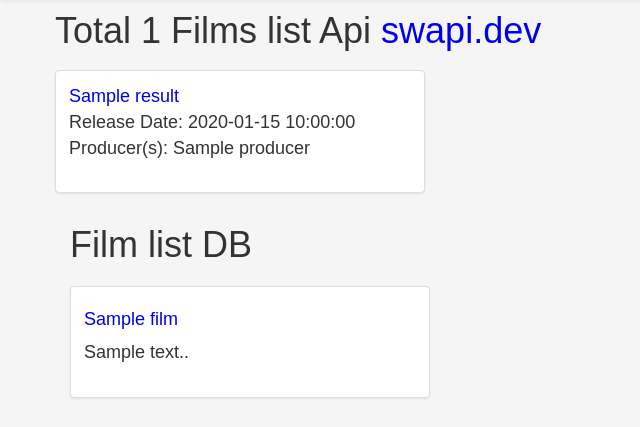
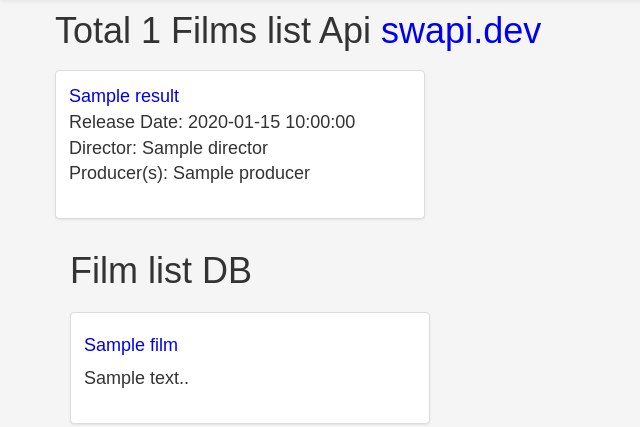
Before and after one commit to ricaza81/moviesapp, a Symfony app: template templates/lucky/number.html.twig in a window 1280 px wide. Shown: the part 51-478 px from the top of the page, without its empty margins (0-640 px from the left). Run offline with Twig, Linux system fonts and the light colour scheme; the template is opened without the code that fills it: most values are stand-ins (such as "Sample title", 1, 10 or a date in 2020); some libraries are stand-ins or nearby versions.

Commit message:
render-home

```diff
--- a/templates/lucky/number.html.twig
+++ b/templates/lucky/number.html.twig
@@ -10,7 +10,9 @@
                     <div class="caption">
                         <a href="{{ path ('film_show_api', {result:result} ) }}" target="_blank">{{result.title}}</a>
                          <p>Release Date: {{result.release_date}}<br/>
-                         Producer(s): {{result.producer}}</p>
+                         Director: {{result.director}} <br/>
+                         Producer(s): {{result.producer}}
+                        </p>
                     </div>
                 </div>
             </div>
```
